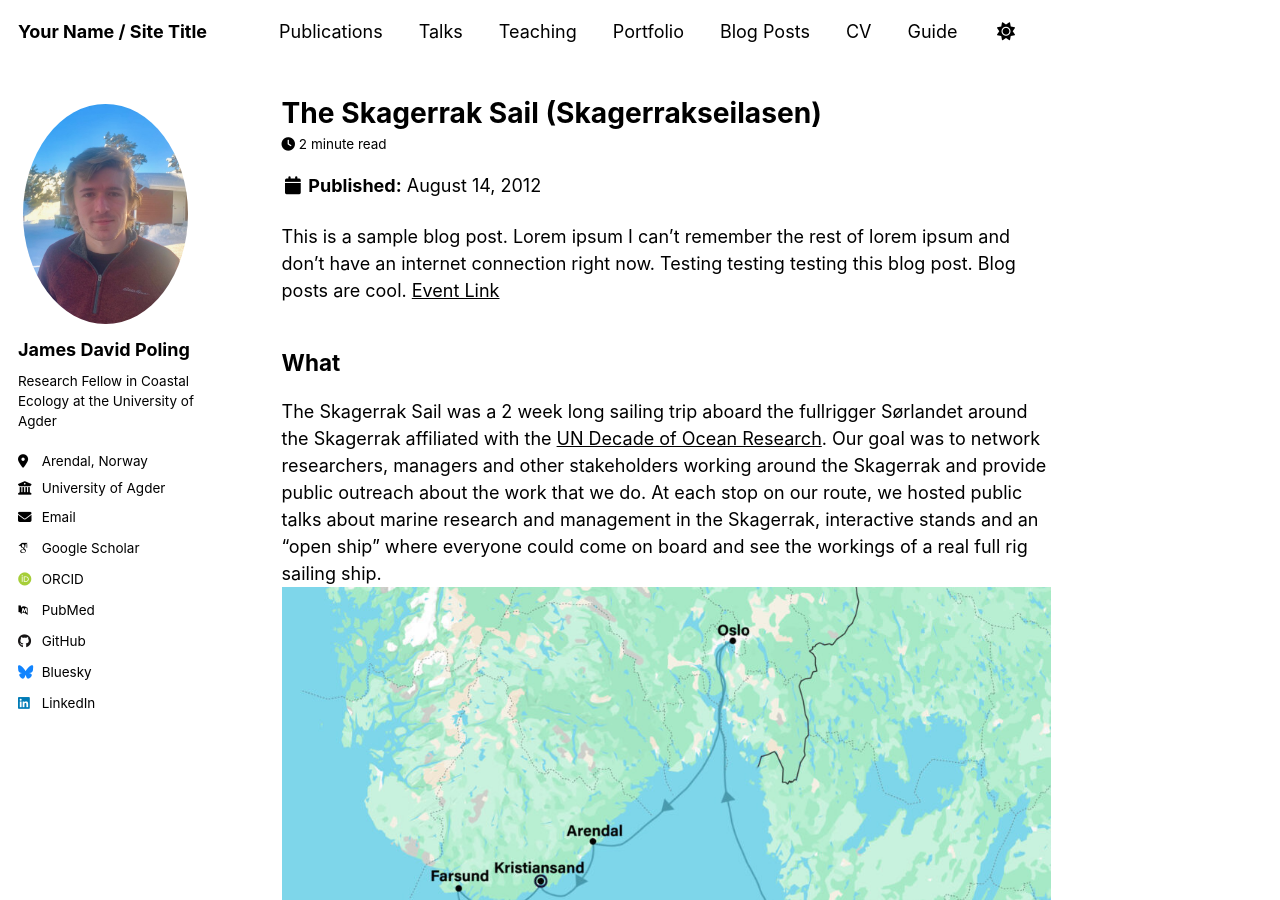
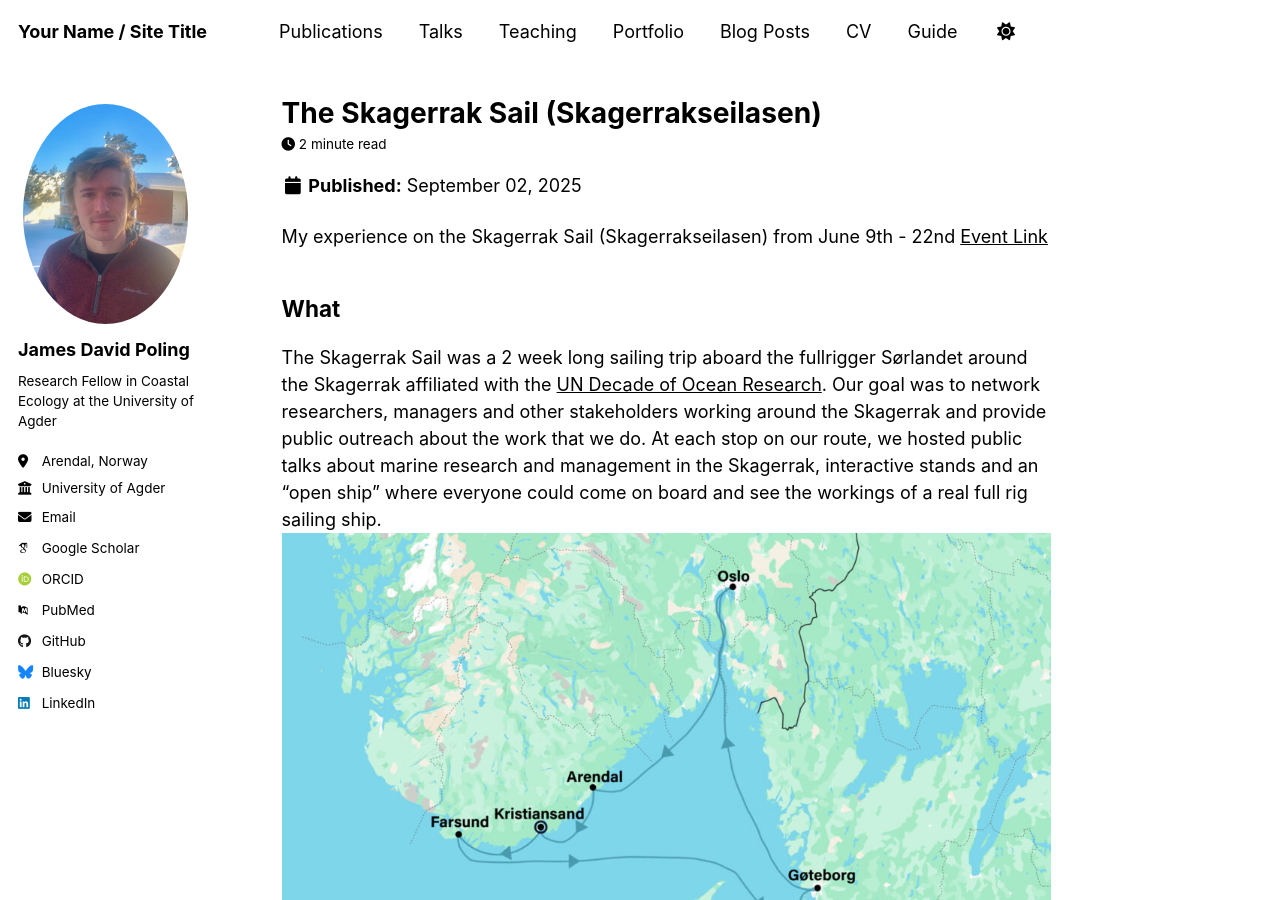
Before and after one commit to jdavidpoling/jdavidpoling.github.io, a Jekyll site: the page built from _posts/2012-08-14-blog-post-1.md, in a window 1280 px wide and 900 px high. Built offline with Jekyll 4.4.1, drawn with Linux system fonts in a browser that asks for light colours; some web fonts are replaced; a script that is not in the unit is left out.

Commit message:
updated blog post 1

```diff
--- a/_posts/2012-08-14-blog-post-1.md
+++ b/_posts/2012-08-14-blog-post-1.md
@@ -1,6 +1,6 @@
 ---
 title: 'The Skagerrak Sail (Skagerrakseilasen)'
-date: 2012-08-14
+date: 2025-09-02
 permalink: /posts/2012/08/blog-post-1/
 tags:
   - cool posts
@@ -8,7 +8,7 @@ tags:
   - category2
 ---
 
-This is a sample blog post. Lorem ipsum I can't remember the rest of lorem ipsum and don't have an internet connection right now. Testing testing testing this blog post. Blog posts are cool.
+My experience on the Skagerrak Sail (Skagerrakseilasen) from June 9th - 22nd
 [Event Link](https://www.skagerrakseilasen.no/)
 
 What
```
